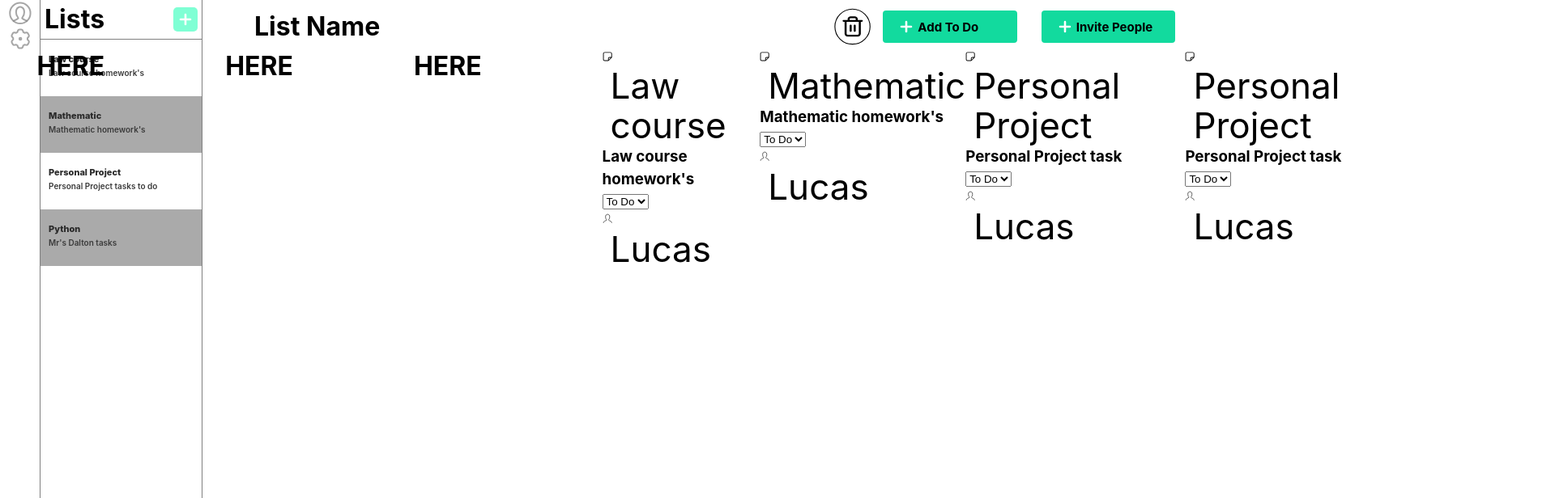
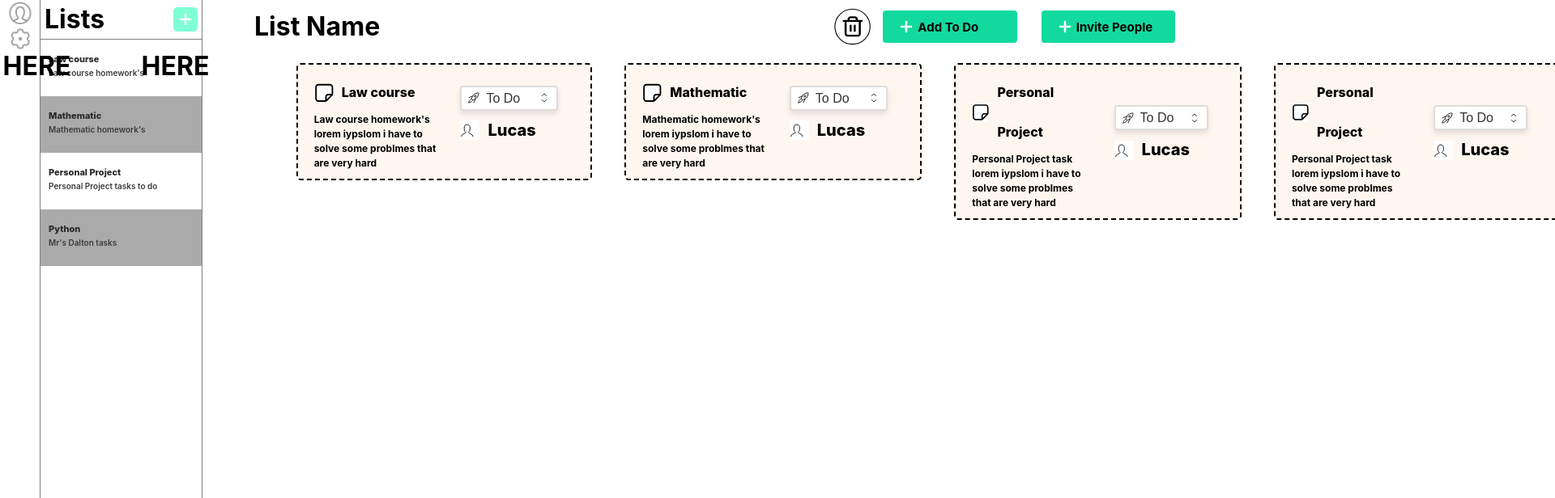
Before and after one commit to Lucas-Cunhaa/ToDo-List-Project, a React (Vite) app in the folder my-vue-app/: page /toDo in a window 1280 px wide. Shown: the top 616 px of the page at 81% size, 1920 px wide, since content can reach past the window. Built offline with nearby package versions, Linux system fonts and the light colour scheme.

Commit message:
Adding to do component with the stylheet

```diff
--- /dev/null
+++ b/my-vue-app/src/Css/toDoComponent.css
@@ -0,0 +1,100 @@
+*{
+    margin : 0;
+    padding : 0;
+    box-sizing: border-box;
+    color: black;
+
+}
+.task-group{
+    background-color: #F66C0E0F ;
+    display: flex;
+    flex-direction: row;
+    align-items: baseline;
+    margin: 20px 20px;
+    justify-content: space-between;
+    border-radius: 5px 5px 5px 5px;
+}
+.to-do{
+    border: 2px  dashed black;
+}
+.doing{
+    border: 2px  dashed yellow;
+}
+.done{
+    border: 2px  dashed var(--page-default-color)
+}
+.task-left{
+    display: flex;
+    flex-direction: column;
+    align-items: left;
+    margin: 10px 20px;
+    width: 50%;
+
+}
+.task-title{
+    display: flex;
+    flex-direction: row;
+    align-items: center;
+}
+.task-title-h2{
+    font-size: 16px;
+    font-weight: 800;
+}
+.paper-svg{
+    background-color: rgb(255, 255, 255);
+}
+.task-description-h3{
+    font-size: 12px;
+}
+.task-right{
+    display: flex;
+    flex-direction: column;
+    align-items: left;
+    margin: 0 10px;
+    width: 50%;
+}
+.task-member{
+    display: flex;
+    align-items: center;
+}
+.task-member-h2{
+    font-size: 20px;
+    font-weight: 800;
+}
+.to-do-select-state{
+    display: flex;
+    align-items: center;
+}
+.member-svg{
+    background-color: rgb(255, 255, 255);
+}
+.select-container {
+    position: relative;
+    display: inline-block;
+  }
+  .select-container {
+    position: relative;
+    display: inline-block;
+    width: 100%;
+  }
+  .to-do-select-state {
+    appearance: none;
+    -webkit-appearance: none;
+    -moz-appearance: none;
+    background-color: #F66C0E0F ;
+    border: 2px solid #ddd;
+    padding: 5px 10px 5px 30px;
+    font-size: 16px;
+    color: #333;
+    width: 80%;
+    box-shadow: 0 4px 6px rgba(0, 0, 0, 0.1);
+    transition: border-color 0.3s ease-in-out;
+    background: url('../assets/rocket.svg') no-repeat 5px center, url('../assets/select.svg') no-repeat calc(100% - 5px) center, #fff;
+    background-size: 20px 20px, 20px 20px;
+    cursor: pointer;
+    border-radius: 4px 4px 4px 4px;
+  }
+
+  .to-do-select-state:focus {
+    border-color: #08dbad;
+  }
--- a/my-vue-app/src/Css/toDo.css
+++ b/my-vue-app/src/Css/toDoPage.css
@@ -2,7 +2,6 @@
     margin: 0;
     padding: 0;
     box-sizing: border-box;
-    color: rgb(0, 0, 0);
 }
 .to-do-content{
     display: flex;
--- a/my-vue-app/src/components/toDos.tsx
+++ b/my-vue-app/src/components/toDos.tsx
@@ -1,4 +1,4 @@
-import "../Css/list.css";
+import "../Css/toDoComponent.css";
 import { useState } from "react";
 
 interface Task {
@@ -14,28 +14,28 @@ const ToDoComponent = () => {
     {
       id: 1,
       title: "Law course",
-      description: "Law course homework's",
+      description: "Law course homework's lorem iypslom i have to solve some problmes that are very hard",
       state: "ToDo",
       member: "Lucas",
     },
     {
       id: 2,
       title: "Mathematic",
-      description: "Mathematic homework's",
+      description: "Mathematic homework's lorem iypslom i have to solve some problmes that are very hard",
       state: "ToDo",
       member: "Lucas"
     },
     {
       id: 3,
       title: "Personal Project",
-      description: "Personal Project task",
+      description: "Personal Project task lorem iypslom i have to solve some problmes that are very hard",
       state: "ToDo",
       member: "Lucas",
     },
     {
       id: 4,
       title: "Personal Project",
-      description: "Personal Project task",
+      description: "Personal Project task lorem iypslom i have to solve some problmes that are very hard",
       state: "ToDo",
       member: "Lucas",
     }
@@ -50,100 +50,107 @@ const ToDoComponent = () => {
       {tasks.map(({ id, title, description, state, member }) => (
         <div key={id}>
           {state.toLowerCase() === "todo" &&
-            <div className="to-do">
-              <div className="to-do-left">
-                <div className="to-do-title">
-                  <svg width="12" height="12" viewBox="0 0 12 12" fill="none" xmlns="http://www.w3.org/2000/svg">
+            <div className="task-group to-do">
+              <div className="task-left to-do-left">
+                <div className="task-title to-do-title">
+                  <svg width="24" className="paper-svg" height="24" viewBox="0 0 12 12" fill="none" xmlns="http://www.w3.org/2000/svg">
                     <path d="M9.67464 0.404053C10.7783 0.404053 11.6729 1.29872 11.6729 2.40234V6.63176C11.6729 6.99867 11.5272 7.35055 11.2677 7.61L7.81141 11.0663C7.55197 11.3258 7.20009 11.4715 6.83318 11.4715H2.60376C1.50013 11.4715 0.605469 10.5769 0.605469 9.47322V2.40234C0.605469 1.29872 1.50013 0.404053 2.60376 0.404053H9.67464ZM9.67464 1.32634H2.60376C2.0095 1.32634 1.52776 1.80808 1.52776 2.40234V9.47322C1.52776 10.0675 2.0095 10.5492 2.60376 10.5492H6.75406V8.55094C6.75406 7.48537 7.58809 6.61459 8.63896 6.55581L8.75235 6.55264H10.7506V2.40234C10.7506 1.80808 10.2689 1.32634 9.67464 1.32634ZM10.0983 7.47493H8.75235C8.1878 7.47493 7.7248 7.90971 7.67992 8.46269L7.67635 8.55094V9.89686L10.0983 7.47493Z" fill="black"/>
                   </svg>
-                  <h2 className="to-do-title-h2">{title}</h2>
+                  <h2 className=" task-title-h2 to-do-title-h2">{title}</h2>
                 </div>
-                <div className="to-do-description">
-                  <h3 className="to-do-description-h3">{description}</h3>
+                <div className="task-description to-do-description">
+                  <h3 className="task-description-h3 to-do-description-h3">{description}</h3>
                 </div>
               </div>
-              <div className="to-do-right">
+              <div className="task-right to-do-right">
                 <select
                   id="select-state"
                   className="to-do-select-state"
                   value={state}
                   onChange={(e) => handleChange(id, e.target.value)}
                 >
-                  <option value="ToDo">To Do</option>
-                  <option value="Doing">Doing</option>
-                  <option value="Done">Done</option>
+
+
+                  <option value="ToDo"> To Do </option>
+                  <option value="Doing"> Doing </option>
+                  <option value="Done"> Done </option>
+
+
                 </select>
-                <div className="to-do-member">
-                  <svg className="member-svg" width="17" height="16" viewBox="0 0 17 16" fill="none" xmlns="http://www.w3.org/2000/svg">
+                <div className="task-member to-do-member">
+                  <svg className="member-svg" width="24"height="24" viewBox="0 0 17 16" fill="none" xmlns="http://www.w3.org/2000/svg">
                     <path d="M1.09766 13.3878C1.09766 11.4664 3.65957 11.4664 4.94053 10.1854C5.581 9.54492 3.65957 9.54492 3.65957 6.34253C3.65957 4.20781 4.51333 3.14014 6.22148 3.14014C7.92964 3.14014 8.78339 4.20781 8.78339 6.34253C8.78339 9.54492 6.86196 9.54492 7.50244 10.1854C8.78339 11.4664 11.3453 11.4664 11.3453 13.3878" stroke="black" stroke-width="0.614859" stroke-linecap="round"/>
                   </svg>
-                  <h2 className="to-do-member-h2">{member}</h2>
+                  <h2 className="task-member-h2 to-do-member-h2">{member}</h2>
                 </div>
               </div>
             </div>
           }
            {state.toLowerCase() === "doing" &&
-            <div className="doing">
-              <div className="doing-left">
-                <div className="doing-title">
-                  <svg width="12" height="12" viewBox="0 0 12 12" fill="none" xmlns="http://www.w3.org/2000/svg">
+            <div className="task-group doing">
+              <div className="task-left doing-left">
+                <div className="task-title doing-title">
+                  <svg width="24" className="paper-svg" height="24" viewBox="0 0 12 12" fill="none" xmlns="http://www.w3.org/2000/svg">
                     <path d="M9.67464 0.404053C10.7783 0.404053 11.6729 1.29872 11.6729 2.40234V6.63176C11.6729 6.99867 11.5272 7.35055 11.2677 7.61L7.81141 11.0663C7.55197 11.3258 7.20009 11.4715 6.83318 11.4715H2.60376C1.50013 11.4715 0.605469 10.5769 0.605469 9.47322V2.40234C0.605469 1.29872 1.50013 0.404053 2.60376 0.404053H9.67464ZM9.67464 1.32634H2.60376C2.0095 1.32634 1.52776 1.80808 1.52776 2.40234V9.47322C1.52776 10.0675 2.0095 10.5492 2.60376 10.5492H6.75406V8.55094C6.75406 7.48537 7.58809 6.61459 8.63896 6.55581L8.75235 6.55264H10.7506V2.40234C10.7506 1.80808 10.2689 1.32634 9.67464 1.32634ZM10.0983 7.47493H8.75235C8.1878 7.47493 7.7248 7.90971 7.67992 8.46269L7.67635 8.55094V9.89686L10.0983 7.47493Z" fill="black"/>
                   </svg>
-                  <h2 className="doing-title-h2">{title}</h2>
+                  <h2 className="task-title-h2 doing-title-h2">{title}</h2>
                 </div>
-                <div className="doing-description">
-                  <h3 className="doing-description-h3">{description}</h3>
+                <div className="task-description doing-description">
+                  <h3 className="task-description-h3 doing-description-h3">{description}</h3>
                 </div>
               </div>
-              <div className="doing-right">
-                <select
+              <div className="task-right doing-right">
+              <select
                   id="select-state"
-                  className="doing-select-state"
+                  className="to-do-select-state"
                   value={state}
                   onChange={(e) => handleChange(id, e.target.value)}
                 >
-                  <option value="ToDo">To Do</option>
+
+                  <option value="ToDo">ToDo</option>
                   <option value="Doing">Doing</option>
                   <option value="Done">Done</option>
+
+
                 </select>
-                <div className="doing-member">
-                  <svg className="member-svg" width="17" height="16" viewBox="0 0 17 16" fill="none" xmlns="http://www.w3.org/2000/svg">
+                <div className="task-member doing-member">
+                  <svg className="member-svg" width="24" height="24" viewBox="0 0 17 16" fill="none" xmlns="http://www.w3.org/2000/svg">
                     <path d="M1.09766 13.3878C1.09766 11.4664 3.65957 11.4664 4.94053 10.1854C5.581 9.54492 3.65957 9.54492 3.65957 6.34253C3.65957 4.20781 4.51333 3.14014 6.22148 3.14014C7.92964 3.14014 8.78339 4.20781 8.78339 6.34253C8.78339 9.54492 6.86196 9.54492 7.50244 10.1854C8.78339 11.4664 11.3453 11.4664 11.3453 13.3878" stroke="black" stroke-width="0.614859" stroke-linecap="round"/>
                   </svg>
-                  <h2 className="doing-member-h2">{member}</h2>
+                  <h2 className="task-member-h2 doing-member-h2">{member}</h2>
                 </div>
               </div>
             </div>
           }
            {state.toLowerCase() === "done" &&
-            <div className="done">
-              <div className="done-left">
-                <div className="done-title">
+            <div className="task-group done">
+              <div className="task-left done-left">
+                <div className="task-title done-title">
                   <svg width="12" height="12" viewBox="0 0 12 12" fill="none" xmlns="http://www.w3.org/2000/svg">
                     <path d="M9.67464 0.404053C10.7783 0.404053 11.6729 1.29872 11.6729 2.40234V6.63176C11.6729 6.99867 11.5272 7.35055 11.2677 7.61L7.81141 11.0663C7.55197 11.3258 7.20009 11.4715 6.83318 11.4715H2.60376C1.50013 11.4715 0.605469 10.5769 0.605469 9.47322V2.40234C0.605469 1.29872 1.50013 0.404053 2.60376 0.404053H9.67464ZM9.67464 1.32634H2.60376C2.0095 1.32634 1.52776 1.80808 1.52776 2.40234V9.47322C1.52776 10.0675 2.0095 10.5492 2.60376 10.5492H6.75406V8.55094C6.75406 7.48537 7.58809 6.61459 8.63896 6.55581L8.75235 6.55264H10.7506V2.40234C10.7506 1.80808 10.2689 1.32634 9.67464 1.32634ZM10.0983 7.47493H8.75235C8.1878 7.47493 7.7248 7.90971 7.67992 8.46269L7.67635 8.55094V9.89686L10.0983 7.47493Z" fill="black"/>
                   </svg>
-                  <h2 className="done-title-h2">{title}</h2>
+                  <h2 className="task-title-h2 done-title-h2">{title}</h2>
                 </div>
-                <div className="done-description">
-                  <h3 className="done-description-h3">{description}</h3>
+                <div className="task-description done-description">
+                  <h3 className="task-description-h3 task-done-description-h3">{description}</h3>
                 </div>
               </div>
-              <div className="done-right">
-                <select
+              <div className="task-right done-right">
+              <select
                   id="select-state"
-                  className="done-select-state"
+                  className="to-do-select-state"
                   value={state}
                   onChange={(e) => handleChange(id, e.target.value)}
                 >
-                  <option value="ToDo">To Do</option>
-                  <option value="Doing">Doing</option>
-                  <option value="Done">Done</option>
+                  <option className="task-state" value="ToDo">ToDo</option>
+                  <option className="task-state" value="Doing">Doing</option>
+                  <option className="task-state" value="Done">Done</option>
                 </select>
-                <div className="done-member">
-                  <svg className="member-svg" width="17" height="16" viewBox="0 0 17 16" fill="none" xmlns="http://www.w3.org/2000/svg">
+                <div className="task-member done-member">
+                  <svg className="member-svg" width="24" height="24" viewBox="0 0 17 16" fill="none" xmlns="http://www.w3.org/2000/svg">
                     <path d="M1.09766 13.3878C1.09766 11.4664 3.65957 11.4664 4.94053 10.1854C5.581 9.54492 3.65957 9.54492 3.65957 6.34253C3.65957 4.20781 4.51333 3.14014 6.22148 3.14014C7.92964 3.14014 8.78339 4.20781 8.78339 6.34253C8.78339 9.54492 6.86196 9.54492 7.50244 10.1854C8.78339 11.4664 11.3453 11.4664 11.3453 13.3878" stroke="black" stroke-width="0.614859" stroke-linecap="round"/>
                   </svg>
-                  <h2 className="done-member-h2">{member}</h2>
+                  <h2 className="task-member-h2 done-member-h2">{member}</h2>
                 </div>
               </div>
             </div>
--- a/my-vue-app/src/pages/ToDoPage.tsx
+++ b/my-vue-app/src/pages/ToDoPage.tsx
@@ -1,6 +1,6 @@
 import TopBar from "../components/TopBar";
 import SideBar from "../components/SideBar";
-import "../Css/toDo.css";
+import "../Css/toDoPage.css";
 import ToDoComponent from "../components/toDos";
 const ToDoPage = () => {
   return (
```
